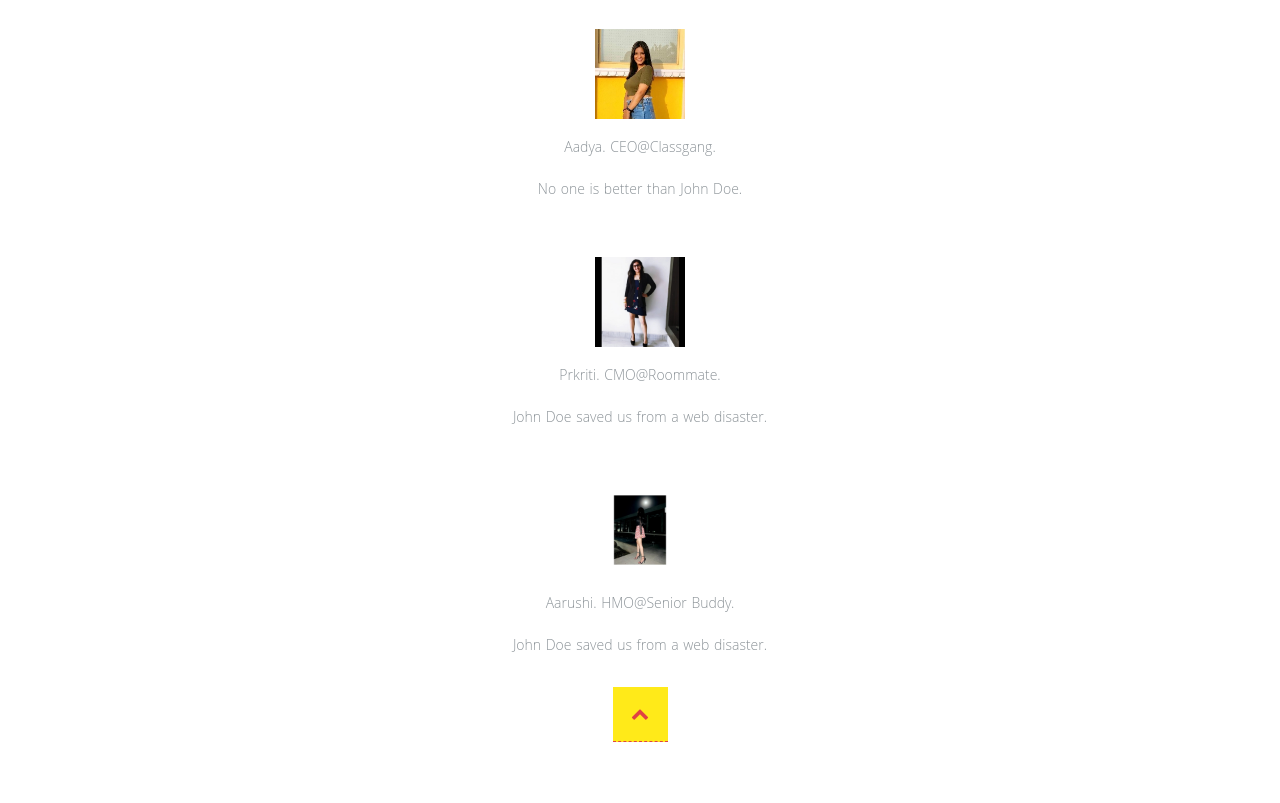
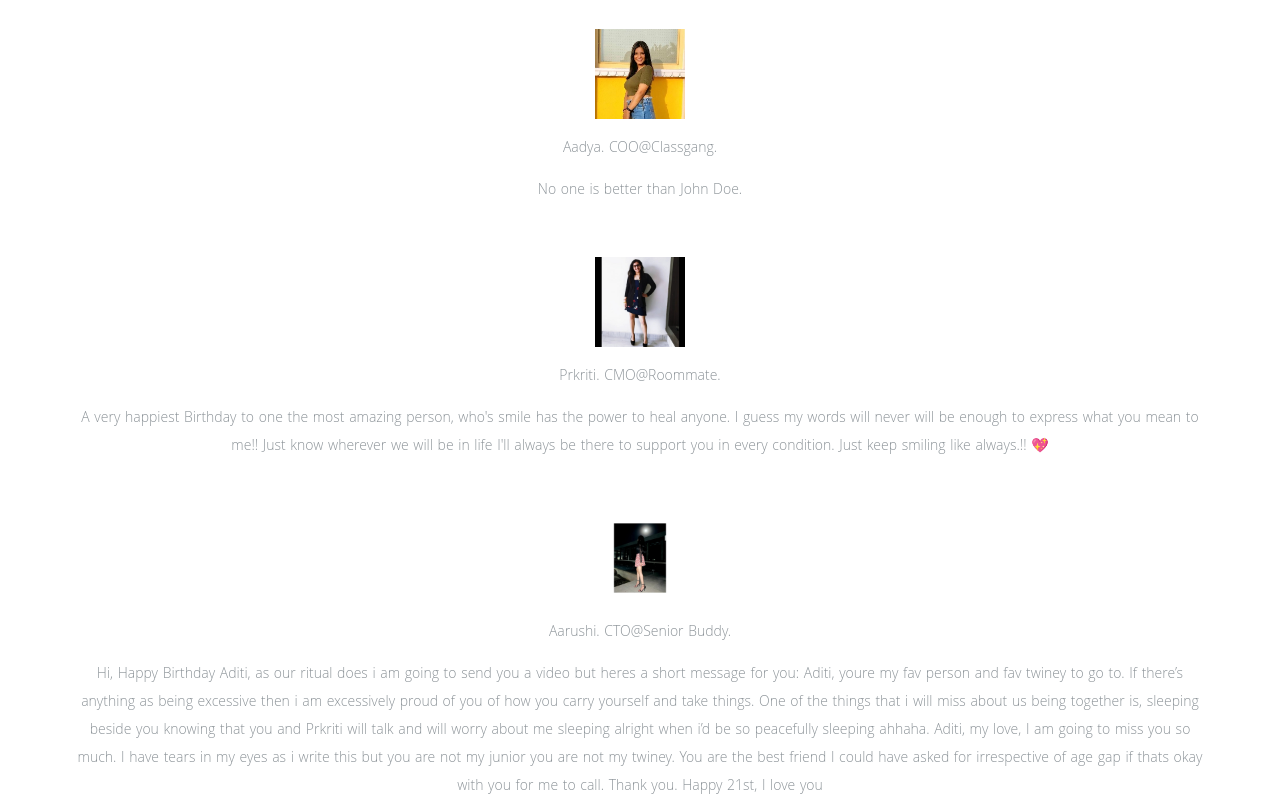
Before and after one commit to rahulnkr/happybirthdayaditi, a plain HTML site: page index.html in a window 1280 px wide. Shown: the part 5280-6083 px from the top of the page. Drawn offline with nearby package versions, Linux system fonts and the light colour scheme; some packages are replaced by stand-ins of ours.

Commit message:
Added messages

```diff
--- a/index.html
+++ b/index.html
@@ -345,7 +345,7 @@
     <!-- PORTFOLIO ITEM 2 -->
     <div>
       <img src="img/aadu.jpg" alt="Avatar" style="width:90px">
-      <p><span >Aadya.</span> CEO@Classgang.</p>
+      <p><span >Aadya.</span> COO@Classgang.</p>
       <p>No one is better than John Doe.</p>
       <br><br>
     </div>
@@ -353,14 +353,19 @@
     <div>
       <img src="img/prkriti.jpg" alt="Avatar" style="width:90px">
       <p><span>Prkriti.</span> CMO@Roommate.</p>
-      <p>John Doe saved us from a web disaster.</p>
+      <p>A very happiest Birthday to one the most amazing person, who's smile has the power to heal anyone. I guess my words will never will be enough to express what you mean to me!!
+        Just know wherever we will be in life I'll always be there to support you in every condition. Just keep smiling like always.!! 💖</p>
       <br><br>
     </div>
 
     <div>
       <img src="img/aarushi.jpg" alt="Avatar" style="width:90px">
-      <p><span>Aarushi.</span> HMO@Senior Buddy.</p>
-      <p>John Doe saved us from a web disaster.</p>
+      <p><span>Aarushi.</span> CTO@Senior Buddy.</p>
+      <p>Hi, Happy Birthday Aditi, as our ritual does i am going to send you a video but heres a short message for you: Aditi, youre my fav person and fav twiney to go to.
+        If there’s anything as being excessive then i am excessively proud of you of how you carry yourself and take things. One of the things that i will miss about
+        us being together is, sleeping beside you knowing that you and Prkriti will talk and will worry about me sleeping alright when i’d be so peacefully sleeping ahhaha.
+        Aditi, my love, I am going to miss you so much. I have tears in my eyes as i write this but you are not my junior you are not my twiney.
+        You are the best friend I could have asked for irrespective of age gap if thats okay with you for me to call. Thank you. Happy 21st, I love you</p>
       <br><br>
     </div>
     <!-- PORTFOLIO ITEM END -->
```
